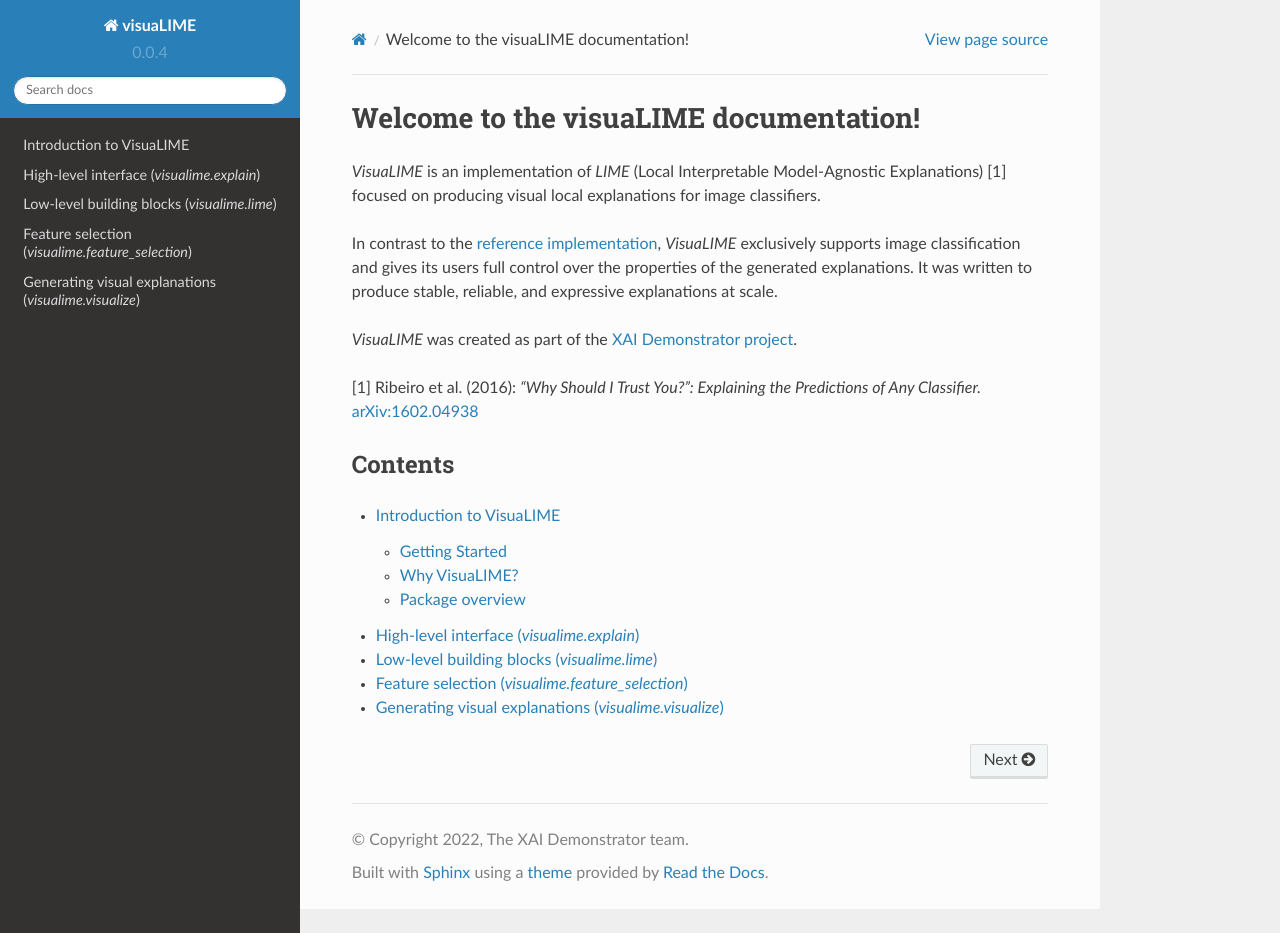
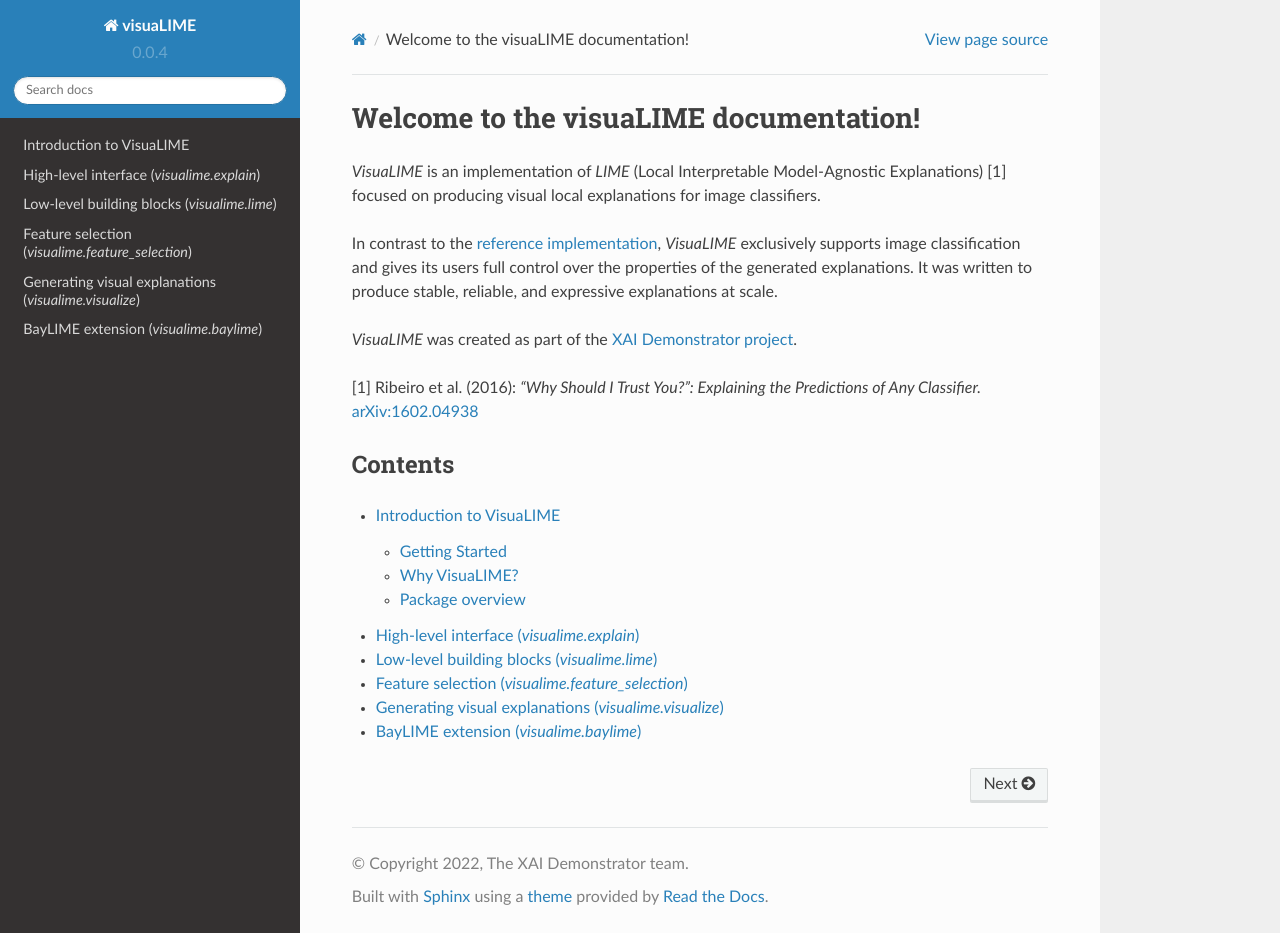
Before and after one commit to XAI-Demonstrator/visualime, a Sphinx documentation site: the page built from docs/source/index.rst, in a window 1280 px wide and 933 px high. Built offline with Sphinx 7.4.7 and the Read the Docs theme 2.0.0, drawn with Linux system fonts in a browser that asks for light colours; formulas are drawn with MathJax 3; pages that are not in the unit, such as notebooks, are missing from menus.

Commit message:
docs: Add BayLIME to docs

```diff
--- /dev/null
+++ b/docs/source/baylime.rst
@@ -0,0 +1,7 @@
+BayLIME extension (`visualime.baylime`)
+=======================================
+
+.. automodule:: visualime.baylime
+   :members:
+   :undoc-members:
+   :show-inheritance:
--- a/docs/source/index.rst
+++ b/docs/source/index.rst
@@ -27,4 +27,5 @@
    lime
    feature_selection
    visualize
+   baylime
    user_guide/index
--- a/docs/source/introduction.rst
+++ b/docs/source/introduction.rst
@@ -121,6 +121,7 @@
   Custom explanations pipelines can be created by chaining these functions.
 - :doc:`feature_selection`: Functions to select which features (image segments) to consider for the explanation.
 - :doc:`visualize`: Functions to render visual explanations that are comprehensible for humans.
+- :doc:`baylime`: Additional functions and classes to implement the *BayLIME* framework.
 
 .. automodule:: visualime
    :members:
```
Also changed, not shown: other parts of docs/source/introduction.rst (+1 -1 lines), 2 other files.
